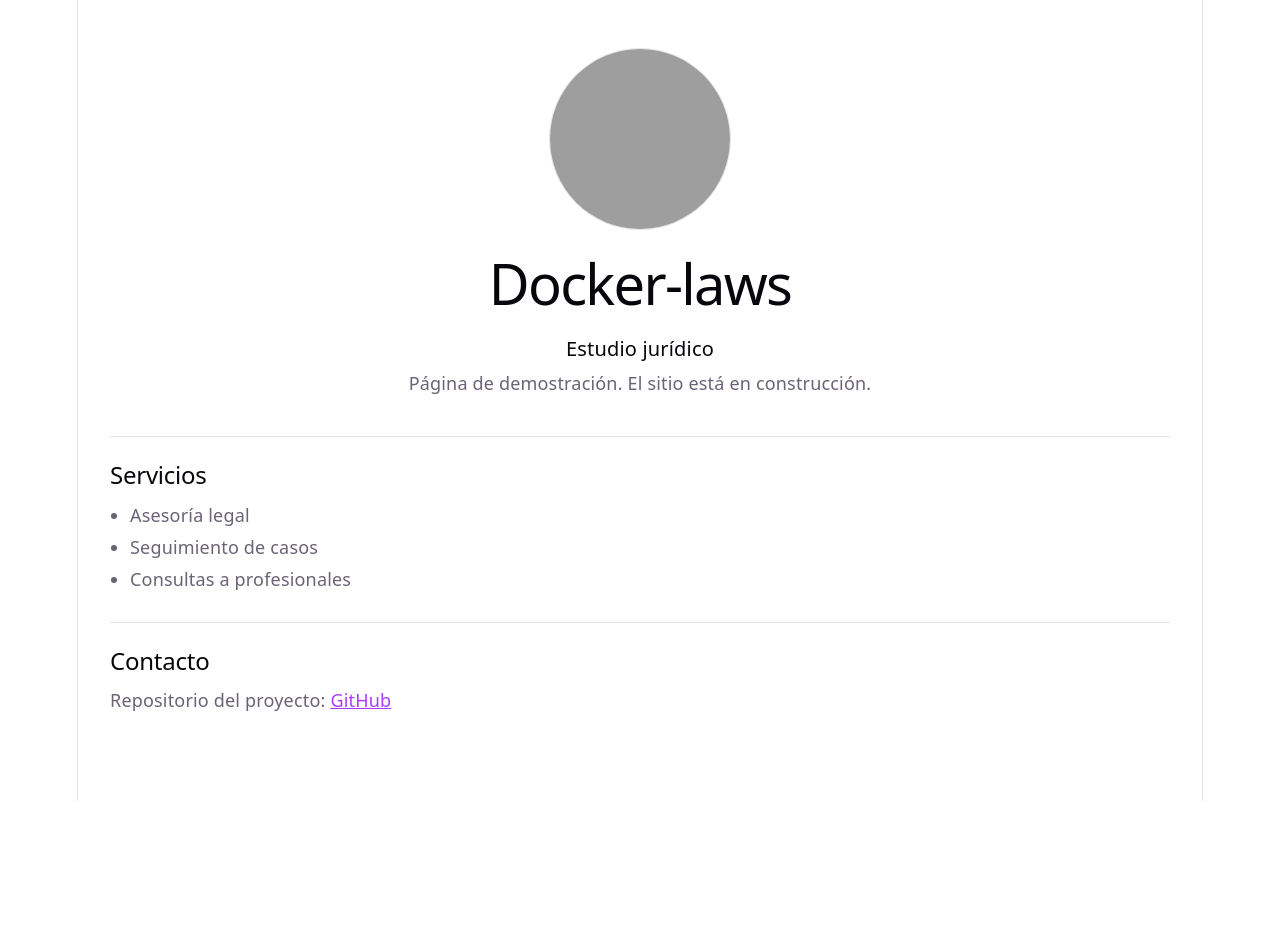
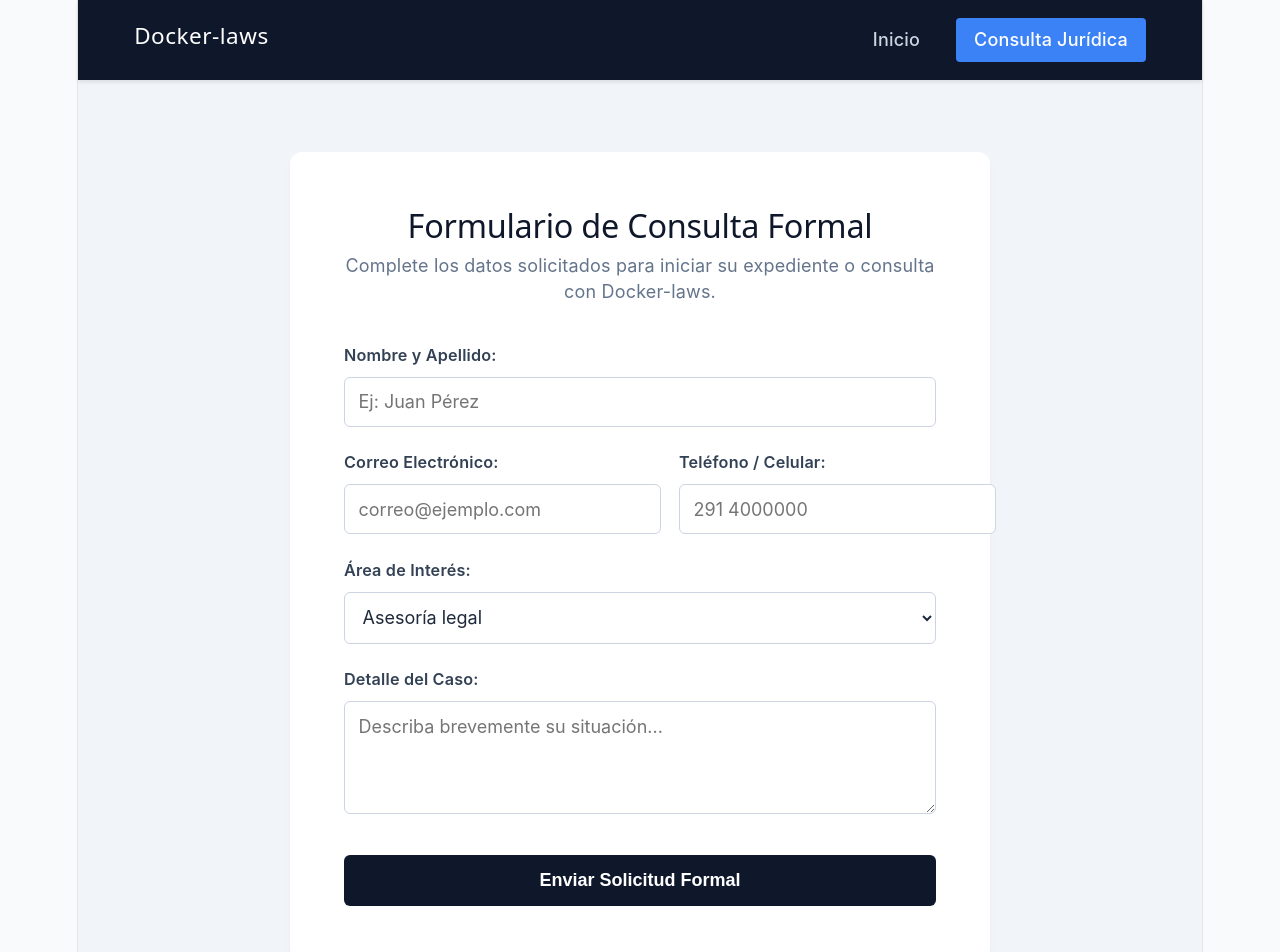
Before and after one commit to nicc-essp/MetodologiaDeSistemasII, a React (Vite) app in the folder frontend/: page /consulta-juridica in a window 1280 px wide. Shown: the top 952 px of the page. Before the commit the page ends 801 px from the top, so only its background shows below. Built offline with nearby package versions, Linux system fonts and the light colour scheme; grey boxes are pictures that could not be loaded.

Commit message:
feat(app): agregar enrutamiento multipagina, componentes de layout y formulario de consulta legal

```diff
--- a/frontend/package.json
+++ b/frontend/package.json
@@ -11,7 +11,8 @@
   },
   "dependencies": {
     "react": "^19.2.8",
-    "react-dom": "^19.2.8"
+    "react-dom": "^19.2.8",
+    "react-router-dom": "^7.18.4"
   },
   "devDependencies": {
     "@eslint/js": "^10.0.1",
--- a/frontend/src/App.css
+++ b/frontend/src/App.css
@@ -1,16 +1,96 @@
+:root {
+  font-family: 'Inter', system-ui, Avenir, Helvetica, Arial, sans-serif;
+  color-scheme: light;
+  background-color: #f8fafc;
+  color: #1e293b;
+}
+
+* {
+  box-sizing: border-box;
+  margin: 0;
+  padding: 0;
+  scroll-behavior: smooth;
+}
+
+body {
+  margin: 0;
+  padding: 0;
+}
+
+.app-container {
+  display: flex;
+  flex-direction: column;
+  min-height: 100vh;
+}
+
+/* Navbar */
+.navbar {
+  display: flex;
+  justify-content: space-between;
+  align-items: center;
+  background-color: #0f172a;
+  color: white;
+  padding: 1rem 5%;
+  position: sticky;
+  top: 0;
+  z-index: 1000;
+  box-shadow: 0 2px 4px rgba(0,0,0,0.1);
+}
+
+.logo-container h2,
+.logo-nav h2 {
+  font-size: 1.25rem;
+  letter-spacing: 0.5px;
+  color: #ffffff;
+}
+
+.navbar nav {
+  display: flex;
+  gap: 2rem;
+  align-items: center;
+}
+
+.navbar a {
+  color: #cbd5e1;
+  text-decoration: none;
+  font-weight: 500;
+  transition: color 0.2s;
+}
+
+.navbar a:hover {
+  color: white;
+}
+
+.btn-nav {
+  background-color: #3b82f6;
+  padding: 0.5rem 1rem;
+  border-radius: 4px;
+  color: white !important;
+}
+
+.btn-nav:hover {
+  background-color: #2563eb;
+}
+
+/* Estructura de la Página Home con Logo de Ballena */
 .page {
   display: flex;
   flex-direction: column;
   flex-grow: 1;
-  padding: 48px 32px 64px;
+  padding: 48px 10% 64px;
   gap: 40px;
 }
 
 .hero {
+  background-color: #0f172a;
+  color: white;
+  text-align: center;
+  padding: 4rem 2rem;
   display: flex;
   flex-direction: column;
   align-items: center;
-  gap: 8px;
+  justify-content: center;
+  border-radius: 12px;
 }
 
 .logo {
@@ -18,45 +98,214 @@
   height: 180px;
   object-fit: cover;
   border-radius: 50%;
-  border: 1px solid var(--border);
+  border: 3px solid #3b82f6;
+  margin-bottom: 1.5rem;
+}
+
+.hero h1 {
+  font-size: 2.5rem;
+  margin-bottom: 0.5rem;
+  color: #ffffff;
 }
 
 .tagline {
-  font-size: 20px;
-  color: var(--text-h);
+  font-size: 1.25rem;
+  color: #38bdf8;
+  font-weight: 600;
+  margin-bottom: 1rem;
 }
 
+.hero p {
+  font-size: 1.15rem;
+  color: #cbd5e1;
+  line-height: 1.6;
+}
+
+/* Bloques y Servicios en el Home */
 .block {
   text-align: left;
   padding: 24px 0;
-  border-top: 1px solid var(--border);
+  border-top: 1px solid #e2e8f0;
 }
 
 .block h2 {
+  font-size: 1.8rem;
+  color: #0f172a;
   margin-bottom: 12px;
 }
 
 .services {
   margin: 0;
   padding-left: 20px;
+  color: #475569;
+  font-size: 1.05rem;
 }
 
 .services li {
-  margin-bottom: 6px;
+  margin-bottom: 8px;
 }
 
-.block a {
-  color: var(--accent);
+.text-center {
+  text-align: center;
 }
 
-@media (max-width: 1024px) {
+.btn-primary {
+  background-color: #3b82f6;
+  color: white;
+  padding: 0.75rem 1.5rem;
+  border-radius: 6px;
+  text-decoration: none;
+  font-weight: 600;
+  display: inline-block;
+  transition: background-color 0.2s;
+}
+
+.btn-primary:hover {
+  background-color: #2563eb;
+}
+
+/* Sección de Formulario (Consulta Jurídica) */
+.contact-section {
+  padding: 4rem 10%;
+  background-color: #f1f5f9;
+  flex-grow: 1;
+}
+
+.contact-container {
+  max-width: 700px;
+  margin: 0 auto;
+  background-color: white;
+  padding: 3rem;
+  border-radius: 12px;
+  box-shadow: 0 4px 6px -1px rgba(0, 0, 0, 0.05);
+}
+
+.contact-container h2 {
+  color: #0f172a;
+  margin-bottom: 0.5rem;
+  font-size: 1.8rem;
+}
+
+.contact-container > p {
+  color: #64748b;
+  margin-bottom: 2rem;
+}
+
+.legal-form {
+  display: flex;
+  flex-direction: column;
+  gap: 1.25rem;
+}
+
+.form-row {
+  display: flex;
+  gap: 1rem;
+}
+
+.form-row .form-group {
+  flex: 1;
+}
+
+.form-group {
+  display: flex;
+  flex-direction: column;
+  text-align: left;
+}
+
+.form-group label {
+  font-weight: 600;
+  font-size: 0.9rem;
+  color: #334155;
+  margin-bottom: 0.5rem;
+}
+
+.form-group input,
+.form-group select,
+.form-group textarea {
+  padding: 0.75rem;
+  border: 1px solid #cbd5e1;
+  border-radius: 6px;
+  font-size: 1rem;
+  font-family: inherit;
+  color: #1e293b;
+  background-color: #fff;
+  transition: border-color 0.2s;
+}
+
+.form-group input:focus,
+.form-group select:focus,
+.form-group textarea:focus {
+  outline: none;
+  border-color: #3b82f6;
+  box-shadow: 0 0 0 3px rgba(59, 130, 246, 0.1);
+}
+
+.btn-submit {
+  background-color: #0f172a;
+  color: white;
+  padding: 0.85rem;
+  border: none;
+  border-radius: 6px;
+  font-size: 1rem;
+  font-weight: 600;
+  cursor: pointer;
+  transition: background-color 0.2s;
+  margin-top: 1rem;
+}
+
+.btn-submit:hover {
+  background-color: #1e293b;
+}
+
+.success-message {
+  background-color: #f0fdf4;
+  border: 1px solid #bbf7d0;
+  color: #166534;
+  padding: 2rem;
+  border-radius: 8px;
+  text-align: center;
+}
+
+.success-message h3 {
+  margin-bottom: 0.5rem;
+}
+
+.main-content {
+  flex: 1;
+  display: flex;
+  flex-direction: column;
+}
+
+/* Footer */
+footer {
+  background-color: #0f172a;
+  color: #94a3b8;
+  text-align: center;
+  padding: 2rem;
+  margin-top: auto;
+  font-size: 0.9rem;
+}
+
+footer a {
+  color: #38bdf8;
+  text-decoration: none;
+}
+
+footer a:hover {
+  text-decoration: underline;
+}
+
+/* Responsividad */
+@media (max-width: 768px) {
+  .form-row {
+    flex-direction: column;
+    gap: 1.25rem;
+  }
+  .navbar {
+    flex-direction: column;
+    gap: 1rem;
+  }
   .page {
-    padding: 32px 20px 48px;
-    gap: 24px;
-  }
-
-  .logo {
-    width: 140px;
-    height: 140px;
+    padding: 24px 16px;
   }
 }
--- a/frontend/src/App.jsx
+++ b/frontend/src/App.jsx
@@ -1,50 +1,28 @@
-import ballenaImg from './assets/images/ballena.jpg'
-import './App.css'
+import React from 'react';
+import { BrowserRouter as Router, Routes, Route } from 'react-router-dom';
+import { Navbar } from './components/layout/Navbar';
+import { Footer } from './components/layout/Footer';
+import { Home } from './pages/Home';
+import { ConsultaJuridica } from './pages/ConsultaJuridica';
+import './App.css';
 
 function App() {
   return (
-    <div className="page">
-      <header className="hero">
-        <img
-          src={ballenaImg}
-          className="logo"
-          width="180"
-          height="180"
-          alt="Ballena"
-        />
-        <h1>Docker-laws</h1>
-        <p className="tagline">Estudio jurídico</p>
-        <p>Página de demostración. El sitio está en construcción.</p>
-      </header>
+    <Router>
+      <div className="app-container">
+        <Navbar />
 
-      <main>
+        <main className="main-content">
+          <Routes>
+            <Route path="/" element={<Home />} />
+            <Route path="/consulta-juridica" element={<ConsultaJuridica />} />
+          </Routes>
+        </main>
 
-
-        <section className="block">
-          <h2>Servicios</h2>
-          <ul className="services">
-            <li>Asesoría legal</li>
-            <li>Seguimiento de casos</li>
-            <li>Consultas a profesionales</li>
-          </ul>
-        </section>
-
-        <section className="block">
-          <h2>Contacto</h2>
-          <p>
-            Repositorio del proyecto:{' '}
-            <a
-              href="https://github.com/nicc-essp/MetodologiaDeSistemasII"
-              target="_blank"
-              rel="noopener noreferrer"
-            >
-              GitHub
-            </a>
-          </p>
-        </section>
-      </main>
-    </div>
-  )
+        <Footer />
+      </div>
+    </Router>
+  );
 }
 
-export default App
+export default App;
--- /dev/null
+++ b/frontend/src/components/layout/Footer.jsx
@@ -0,0 +1,19 @@
+import React from 'react';
+
+export function Footer() {
+  return (
+    <footer className="footer-block">
+      <p>&copy; 2026 Docker-laws — Estudio jurídico.</p>
+      <p>
+        Repositorio del proyecto:{' '}
+        <a
+          href="https://github.com/nicc-essp/MetodologiaDeSistemasII"
+          target="_blank"
+          rel="noopener noreferrer"
+        >
+          GitHub
+        </a>
+      </p>
+    </footer>
+  );
+}
--- /dev/null
+++ b/frontend/src/components/layout/Navbar.jsx
@@ -0,0 +1,16 @@
+import React from 'react';
+import { Link } from 'react-router-dom';
+
+export function Navbar() {
+  return (
+    <header className="navbar">
+      <div className="logo-nav">
+        <h2>Docker-laws</h2>
+      </div>
+      <nav className="nav-links">
+        <Link to="/">Inicio</Link>
+        <Link to="/consulta-juridica" className="btn-nav">Consulta Jurídica</Link>
+      </nav>
+    </header>
+  );
+}
--- /dev/null
+++ b/frontend/src/pages/ConsultaJuridica.jsx
@@ -0,0 +1,109 @@
+import React, { useState } from 'react';
+
+export function ConsultaJuridica() {
+  const [formData, setFormData] = useState({
+    nombre: '',
+    email: '',
+    telefono: '',
+    area: 'asesoria',
+    mensaje: ''
+  });
+
+  const [enviado, setEnviado] = useState(false);
+
+  const handleChange = (e) => {
+    setFormData({
+      ...formData,
+      [e.target.name]: e.target.value
+    });
+  };
+
+  const handleSubmit = (e) => {
+    e.preventDefault();
+    console.log("Consulta formal enviada:", formData);
+    setEnviado(true);
+
+    setTimeout(() => {
+      setEnviado(false);
+      setFormData({ nombre: '', email: '', telefono: '', area: 'asesoria', mensaje: '' });
+    }, 5000);
+  };
+
+  return (
+    <section className="contact-section">
+      <div className="contact-container">
+        <h2>Formulario de Consulta Formal</h2>
+        <p>Complete los datos solicitados para iniciar su expediente o consulta con Docker-laws.</p>
+
+        {enviado ? (
+          <div className="success-message">
+            <h3>¡Consulta enviada con éxito!</h3>
+            <p>Hemos recibido sus datos de forma segura. Nos pondremos en contacto a la brevedad.</p>
+          </div>
+        ) : (
+          <form onSubmit={handleSubmit} className="legal-form">
+            <div className="form-group">
+              <label>Nombre y Apellido:</label>
+              <input
+                type="text"
+                name="nombre"
+                value={formData.nombre}
+                onChange={handleChange}
+                required
+                placeholder="Ej: Juan Pérez"
+              />
+            </div>
+
+            <div className="form-row">
+              <div className="form-group">
+                <label>Correo Electrónico:</label>
+                <input
+                  type="email"
+                  name="email"
+                  value={formData.email}
+                  onChange={handleChange}
+                  required
+                  placeholder="correo@ejemplo.com"
+                />
+              </div>
+              <div className="form-group">
+                <label>Teléfono / Celular:</label>
+                <input
+                  type="tel"
+                  name="telefono"
+                  value={formData.telefono}
+                  onChange={handleChange}
+                  required
+                  placeholder="291 4000000"
+                />
+              </div>
+            </div>
+
+            <div className="form-group">
+              <label>Área de Interés:</label>
+              <select name="area" value={formData.area} onChange={handleChange}>
+                <option value="asesoria">Asesoría legal</option>
+                <option value="seguimiento">Seguimiento de casos</option>
+                <option value="profesionales">Consultas a profesionales</option>
+              </select>
+            </div>
+
+            <div className="form-group">
+              <label>Detalle del Caso:</label>
+              <textarea
+                name="mensaje"
+                rows="4"
+                value={formData.mensaje}
+                onChange={handleChange}
+                required
+                placeholder="Describa brevemente su situación..."
+              ></textarea>
+            </div>
+
+            <button type="submit" className="btn-submit">Enviar Solicitud Formal</button>
+          </form>
+        )}
+      </div>
+    </section>
+  );
+}
--- /dev/null
+++ b/frontend/src/pages/Home.jsx
@@ -0,0 +1,39 @@
+import React from 'react';
+import { Link } from 'react-router-dom';
+import ballenaImg from '../assets/images/ballena.jpg';
+
+export function Home() {
+  return (
+    <div className="page">
+      <header className="hero">
+        <img
+          src={ballenaImg}
+          className="logo"
+          width="180"
+          height="180"
+          alt="Ballena Docker-laws"
+        />
+        <h1>Docker-laws</h1>
+        <p className="tagline">Estudio jurídico</p>
+        <p>Página de demostración. El sitio está en construcción.</p>
+      </header>
+
+      <main>
+        <section className="block">
+          <h2>Servicios</h2>
+          <ul className="services">
+            <li>Asesoría legal</li>
+            <li>Seguimiento de casos</li>
+            <li>Consultas a profesionales</li>
+          </ul>
+        </section>
+
+        <section className="block text-center">
+          <Link to="/consulta-juridica" className="btn-primary">
+            Ir al Formulario de Consulta
+          </Link>
+        </section>
+      </main>
+    </div>
+  );
+}
```
Also changed, not shown: 1 other file (tests, documents, lock files or other folders).
